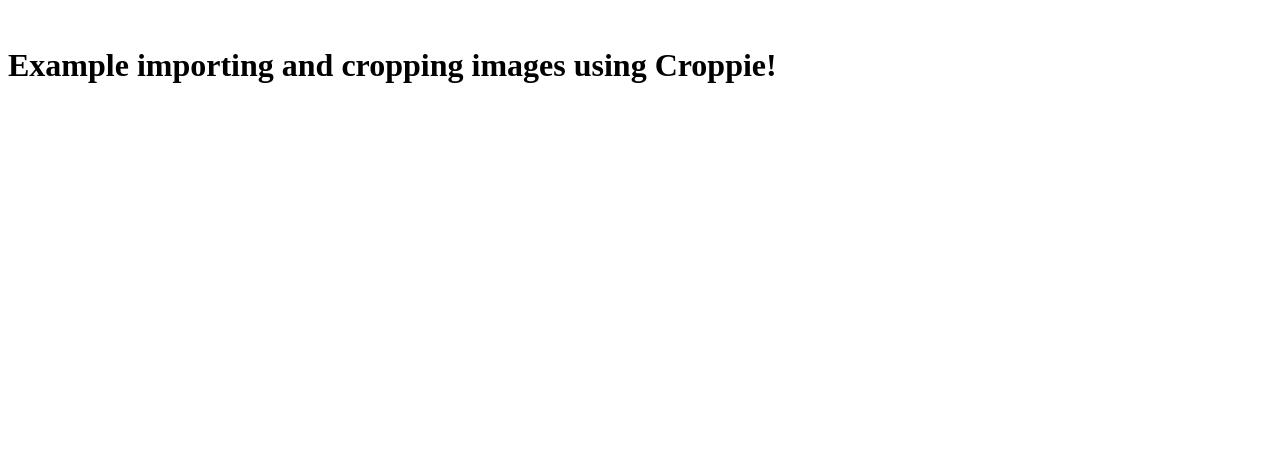
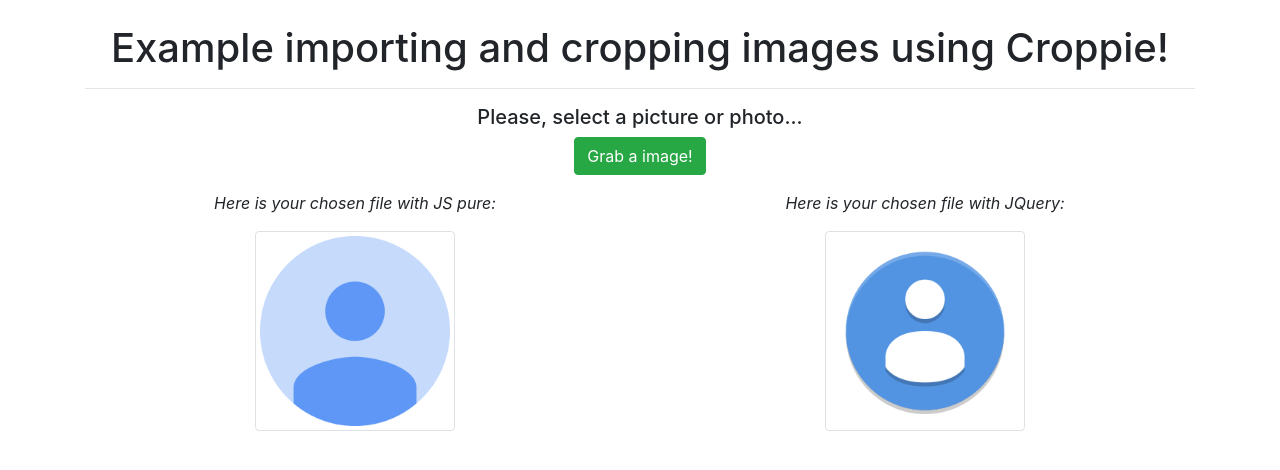
Before and after one commit to jjorozcodev/import-and-crop-images, a plain HTML site: page index.html in a window 1280 px wide. Drawn offline with nearby package versions, Linux system fonts and the light colour scheme.

Commit message:
Applying Bootstrap 4.3 styles, JQuery and layout

```diff
--- a/index.html
+++ b/index.html
@@ -5,12 +5,41 @@
     <meta name="viewport" content="width=device-width, initial-scale=1.0">
     <meta http-equiv="X-UA-Compatible" content="ie=edge">
     <title>Example using Croppie!</title>
+
+    <script
+    src="http://code.jquery.com/jquery-3.4.1.js"
+    integrity="sha256-WpOohJOqMqqyKL9FccASB9O0KwACQJpFTUBLTYOVvVU="
+    crossorigin="anonymous"></script>
+    <link rel="stylesheet" href="https://stackpath.bootstrapcdn.com/bootstrap/4.3.1/css/bootstrap.min.css">
+    <script src="https://stackpath.bootstrapcdn.com/bootstrap/4.3.1/js/bootstrap.min.js"></script>
+    <link rel="stylesheet" href="style.css">
 </head>
 <body>
-    <div>
+    <div class="container text-center">
         <br>
         <h1>Example importing and cropping images using Croppie!</h1>
+        <hr>
+        <h5 id="noteInfo">Please, select a picture or photo...</h3>
+        <input hidden type="file" name="upload_image" id="upload_image">
+        <button id="btnGrab" class="btn btn-success">Grab a image!</button>
         <br>
+        <div class="mt-3 row">
+            <div class="col-md-6">
+                    <p class="font-italic">Here is your chosen file with JS pure:</p>
+                    <div id="uploaded_pic">
+                            <img id="myImage" class="img-thumbnail img-chosen" alt="Your image!" src="avatar_placeholder_temporary.png">
+                    </div>
+            </div>
+            <div class="col-md-6">
+                    <p class="font-italic">Here is your chosen file with JQuery:</p>
+                    <img id="myImg" class="img-thumbnail img-chosen" alt="Your image!" src="avatar-default-icon.png">
+                </div>
+
+
+        </div>
+
     </div>
+
+
 </body>
 </html>
--- /dev/null
+++ b/style.css
@@ -0,0 +1,4 @@
+.img-chosen{
+    width: 200px;
+    height: 200px;
+}
```
Also changed, not shown: avatar-default-icon.png (added), avatar_placeholder_temporary.png (added).
